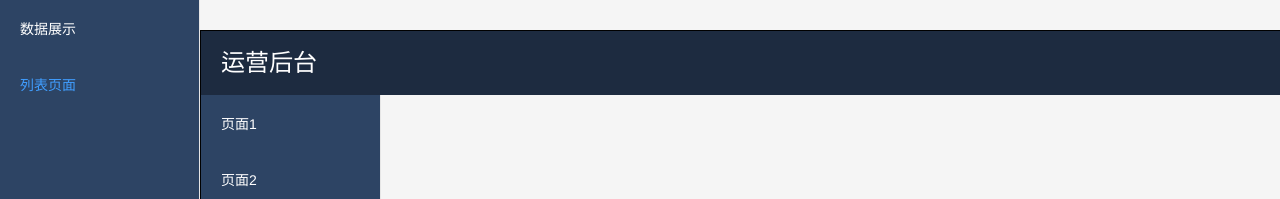
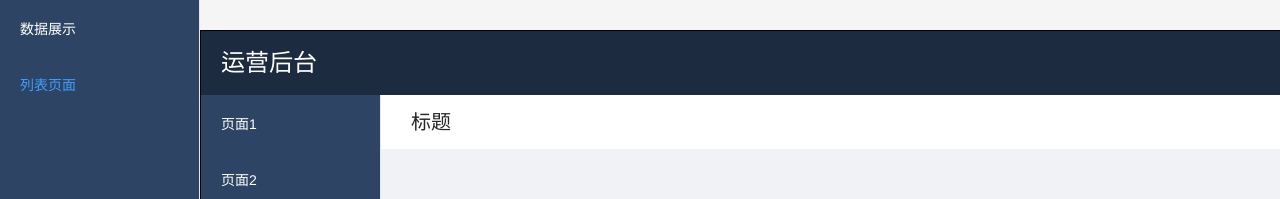
Before and after one commit to rywaroy/create-vue-element, a Vue app: page /#/listpage in a window 1280 px wide. Shown: the top 199 px of the page. Built offline with nearby package versions, Linux system fonts and the light colour scheme; what vue-hljs would draw is missing.

Commit message:
feat: 基本页面模型添加layout 组件

```diff
--- a/src/views/ListPage/index.vue
+++ b/src/views/ListPage/index.vue
@@ -11,6 +11,11 @@
           </base-container>
         </div>
         <div class="list-page-content">
+          <base-container name="page-layout">
+            <ve-page-layout title="标题">
+
+            </ve-page-layout>
+          </base-container>
         </div>
       </div>
     </div>
@@ -61,6 +66,14 @@ export default {
   &-content {
     flex: 1;
     overflow-y: auto;
+
+    & > div {
+      display: flex;
+      flex-direction: column;
+      background: #f1f2f5;
+      width: 100%;
+      height: 100%;
+    }
   }
 }
 </style>
```
